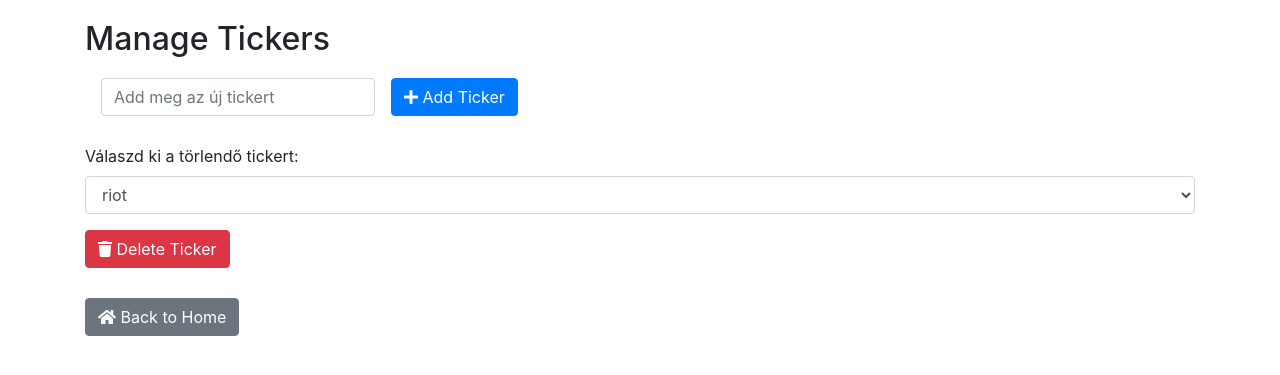
After one commit to fodorpatrik123/flask, a Flask app: page /manage in a window 1280 px wide. The commit adds this page. Shown: the top 375 px of the page. Run offline with Flask 3, Linux system fonts and the light colour scheme; some libraries are stand-ins or nearby versions.

Commit message:
Add files via upload

```diff
--- /dev/null
+++ b/app.py
@@ -0,0 +1,102 @@
+from flask import Flask, render_template, request, redirect, url_for
+import time
+import requests
+from bs4 import BeautifulSoup
+from urllib.parse import urlparse, parse_qs
+import json
+
+app = Flask(__name__)
+
+def get_ticker_from_url(url):
+    parsed_url = urlparse(url)
+    query_params = parse_qs(parsed_url.query)
+    ticker = query_params.get('q', [''])[0].upper()
+    return ticker
+
+def scrape_webpages(urls, div_id, class_name, limit=5):
+    headers = {'User-Agent': 'Mozilla/5.0 (Windows NT 10.0; Win64; x64) AppleWebKit/537.36 (KHTML, like Gecko) Chrome/91.0.4472.124 Safari/537.36'}
+
+    results = []
+    for url in urls:
+        response = requests.get(url, headers=headers)
+        if response.status_code == 200:
+            soup = BeautifulSoup(response.text, 'html.parser')
+            div = soup.find(id=div_id)
+
+            if div:
+                elements = div.find_all(class_=class_name, limit=limit)
+                for i, element in enumerate(elements, 1):
+                    text = element.get_text().strip()
+                    time_element = element.find_next(class_='js-date-relative txt-muted h-100')
+                    time_text = time_element.get_text().strip() if time_element else 'Nincs időbélyeg'
+                    ticker = get_ticker_from_url(url)
+                    results.append({'ticker': ticker, 'news': text, 'time': time_text})
+            else:
+                results.append({'error': 'Nem létezik ilyen TICKER'})
+        else:
+            results.append({'error': 'Hiba a válaszkóddal'})
+
+    return results
+
+def save_tickers(tickers):
+    with open('tickers.json', 'w') as file:
+        json.dump(tickers, file)
+
+def load_tickers():
+    try:
+        with open('tickers.json', 'r') as file:
+            tickers = json.load(file)
+    except FileNotFoundError:
+        tickers = []
+    return tickers
+
+@app.route('/')
+def index():
+    return render_template('index.html')
+
+@app.route('/ticker', methods=['GET', 'POST'])
+def ticker():
+    if request.method == 'POST':
+        tickers = request.form.get('tickers')
+        user_tickers_list = tickers.split(',')
+        save_tickers(user_tickers_list)
+        return render_template('ticker.html', tickers=user_tickers_list)
+    tickers = load_tickers()
+    return render_template('ticker.html', tickers=tickers)
+
+@app.route('/result', methods=['POST'])
+def result():
+    tickers = load_tickers()
+    base_url = 'https://www.marketscreener.com/search/?q='
+    urls = [base_url + ticker.strip() for ticker in tickers]
+
+    div_id = 'advanced-search__news'
+    class_name = 'w-100'
+
+    results = scrape_webpages(urls, div_id, class_name)
+
+    return render_template('result.html', results=results)
+
+@app.route('/manage')
+def manage():
+    tickers = load_tickers()
+    return render_template('manage.html', tickers=tickers)
+
+@app.route('/add_ticker', methods=['POST'])
+def add_ticker():
+    new_ticker = request.form.get('new_ticker')
+    tickers = load_tickers()
+    tickers.append(new_ticker)
+    save_tickers(tickers)
+    return redirect('/manage')
+
+@app.route('/delete_ticker', methods=['POST'])
+def delete_ticker():
+    delete_ticker = request.form.get('delete_ticker')
+    tickers = load_tickers()
+    if delete_ticker in tickers:
+        tickers.remove(delete_ticker)
+        save_tickers(tickers)
+    return redirect('/manage')
+if __name__ == '__main__':
+    app.run(host='0.0.0.0')
--- a/requirements.txt
+++ /dev/null
@@ -1,2 +0,0 @@
-flask>=2.0.0
-gunicorn>=20.1.0
--- /dev/null
+++ b/run.py
@@ -0,0 +1,4 @@
+from app import app
+
+if __name__ == "__main__":
+    app.run()
--- /dev/null
+++ b/tempCodeRunnerFile.py
@@ -0,0 +1 @@
+urlparse
--- /dev/null
+++ b/templates/manage.html
@@ -0,0 +1,58 @@
+<!DOCTYPE html>
+<html lang="en">
+<head>
+    <meta charset="UTF-8">
+    <meta name="viewport" content="width=device-width, initial-scale=1.0">
+    <title>Ticker Scraper - Manage Tickers</title>
+    <!-- Bootstrap CSS -->
+    <link rel="stylesheet" href="https://stackpath.bootstrapcdn.com/bootstrap/4.5.2/css/bootstrap.min.css">
+    <!-- Font Awesome CSS -->
+    <link rel="stylesheet" href="https://cdnjs.cloudflare.com/ajax/libs/font-awesome/5.15.1/css/all.min.css">
+    <style>
+        body {
+            padding: 20px;
+        }
+        h2 {
+            margin-bottom: 20px;
+        }
+        form {
+            margin-bottom: 20px;
+        }
+        a {
+            display: block;
+            margin-top: 10px;
+        }
+    </style>
+</head>
+<body>
+    <div class="container">
+        <h2>Manage Tickers</h2>
+        <form action="/add_ticker" method="post" class="form-inline">
+            <div class="form-group mx-sm-3 mb-2">
+                <label for="new_ticker" class="sr-only">Add meg az új tickert:</label>
+                <input type="text" name="new_ticker" id="new_ticker" class="form-control" placeholder="Add meg az új tickert" required>
+            </div>
+            <button type="submit" class="btn btn-primary mb-2"><i class="fas fa-plus"></i> Add Ticker</button>
+        </form>
+        <form action="/delete_ticker" method="post">
+            <div class="form-group">
+                <label for="delete_ticker">Válaszd ki a törlendő tickert:</label>
+                <select name="delete_ticker" id="delete_ticker" class="form-control" required>
+                    {% for ticker in tickers %}
+                        <option value="{{ ticker }}">{{ ticker }}</option>
+                    {% endfor %}
+                </select>
+            </div>
+            <button type="submit" class="btn btn-danger"><i class="fas fa-trash"></i> Delete Ticker</button>
+        </form>
+        <a href="/" class="btn btn-secondary"><i class="fas fa-home"></i> Back to Home</a>
+    </div>
+
+    <!-- Bootstrap JS, Popper.js, and jQuery -->
+    <script src="https://code.jquery.com/jquery-3.5.1.slim.min.js"></script>
+    <script src="https://cdn.jsdelivr.net/npm/@popperjs/core@2.10.2/dist/umd/popper.min.js"></script>
+    <script src="https://stackpath.bootstrapcdn.com/bootstrap/4.5.2/js/bootstrap.min.js"></script>
+    <!-- Font Awesome JS -->
+    <script src="https://cdnjs.cloudflare.com/ajax/libs/font-awesome/5.15.1/js/all.min.js"></script>
+</body>
+</html>
--- /dev/null
+++ b/tickers.json
@@ -0,0 +1 @@
+["riot", "mara", "alt"]
```
Also changed, not shown: app copy.py (added, +65 -0 lines), templates/index.html (+40 -7 lines), templates/result.html (added, +67 -0 lines), templates/ticker.html (added, +21 -0 lines), instance/email_data.db (added).
